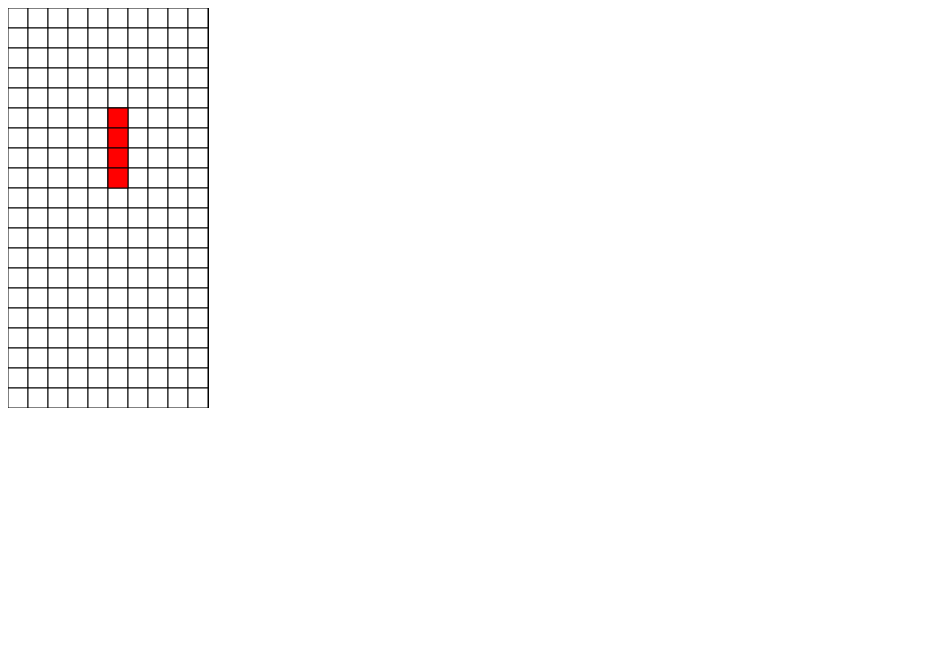
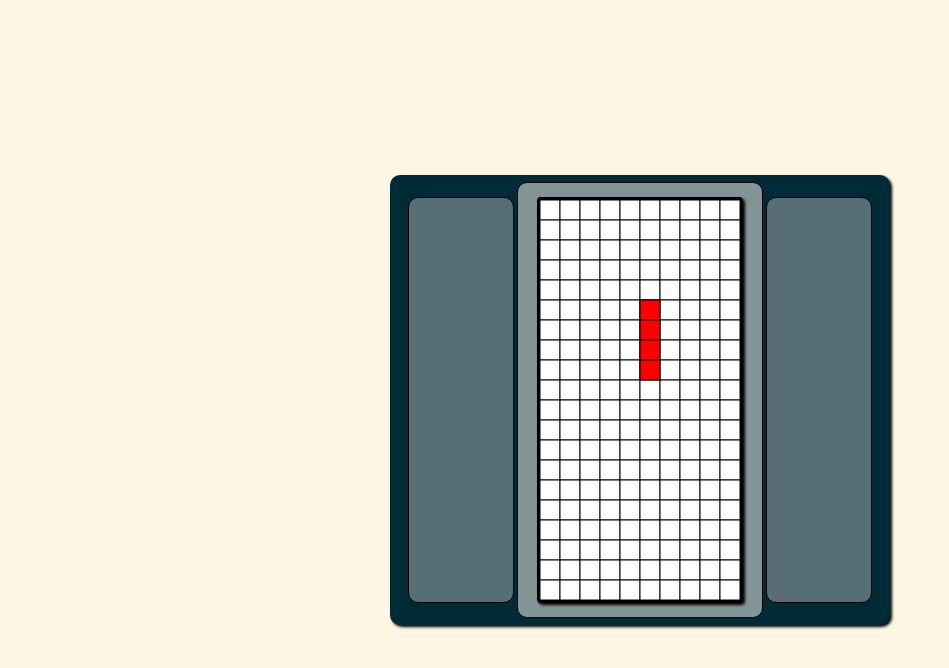
Before and after one commit to Ugenberg/JSGameCollection, a plain HTML site: page index.html in a window 1280 px wide. Shown: the whole page, without its empty margins (0-949 px from the left). Drawn offline with Linux system fonts and the light colour scheme.

Commit message:
Add css file & upgrade graphics

```diff
--- a/index.html
+++ b/index.html
@@ -1,9 +1,19 @@
 <html>
 <head>
     <title>Tetris</title>
+    <link rel="stylesheet" type="text/css" href="style.css">
 </head>
 <body>
-    <canvas id="tetris" width="240" height="400" />
+    <div id="gameBoard">
+        <div id="leftGrid"></div>
+        <div id="midGrid">
+            <div id="border">
+                <canvas id="tetris" width="200" height="400" />
+            </div>
+        </div>
+        <div id="rightGrid"></div>
+    </div>
     <script src="tetris.js"></script>
+    <script src="view.js"></script>
 </body>
 </html>
--- /dev/null
+++ b/style.css
@@ -0,0 +1,92 @@
+html, body {
+    margin: 0 auto;
+    padding: 0;
+    font-family: 'Gentium Book Basic', serif;
+    text-align: center;
+    background: #fdf6e3;
+    font-style: "Gentium Book Basic";
+    display: flex;
+    justify-content: center;
+    align-items: center;
+}
+
+#gameBoard {
+    width: 500px;
+    height: 450px;
+    border-radius: 10px;
+    background-color: #002b36;
+    box-shadow: 2px 2px 3px black;
+    display:flex;
+    text-align: center;
+    justify-content: center;
+    align-items: center;
+}
+
+#border {
+    width: 206px;
+    height: 406px;
+    border-radius: 4px;
+    background-color: #000000;
+    box-shadow: 2px 2px 3px black;
+    text-align: center;
+}
+
+canvas {
+    padding: 0;
+    margin: auto;
+    display: block;
+    width: 200px;
+    height: 400px;
+    position: absolute;
+    top: 0;
+    bottom: 0;
+    left: 0;
+    right: 0;
+}
+
+#leftGrid {
+    width: 100px;
+    height: 400px;
+    margin: 3px;
+    padding: 2px;
+    border-width: 1px;
+    left: 0px;
+    right: 0px;
+    border-radius: 10px;
+    text-align: center;
+    border-style: solid;
+    border-color: black;
+    background: #586e75;
+
+}
+
+#midGrid {
+    width: 240px;
+    height: 430px;
+    padding: 2px;
+    border-width: 1px;
+    border-radius: 10px;
+    margin: 3px 0px;
+    text-align: center;
+    border-style: solid;
+    border-color: black;
+    background: #839496;
+    display: flex;
+    justify-content: center;
+    align-items: center;
+}
+
+#rightGrid {
+    width: 100px;
+    height: 400px;
+    display: inline;
+    padding: 2px;
+    border-width: 1px;
+    margin: 3px;
+    left: 0px;
+    right: 0px;
+    border-radius: 10px;
+    border-style: solid;
+    border-color: black;
+    background: #586e75;
+}
--- a/tetris.js
+++ b/tetris.js
@@ -1,5 +1,7 @@
 const cvs = document.getElementById("tetris");
 const ctx = cvs.getContext("2d");
+
+
 
 const ROW = 20;
 const COL = 10;
```
